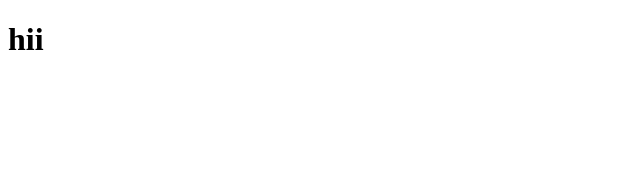
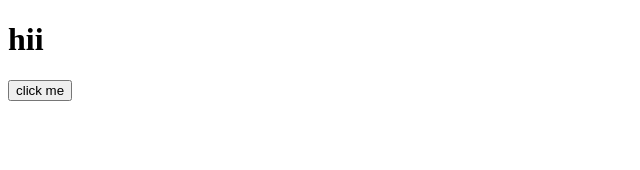
Before and after one commit to jithiee/learn-git, a React (Vite) app: page / in a window 1280 px wide. Shown: the top 170 px of the page, without its empty margins (0-640 px from the left). Built offline with nearby package versions, Linux system fonts and the light colour scheme.

Commit message:
feat: create btn

```diff
--- a/src/App.jsx
+++ b/src/App.jsx
@@ -7,6 +7,7 @@ function App() {
   return (
     <>
       <h1> hii</h1>
+      <button> click me </button>
     </>
   )
 }
```
